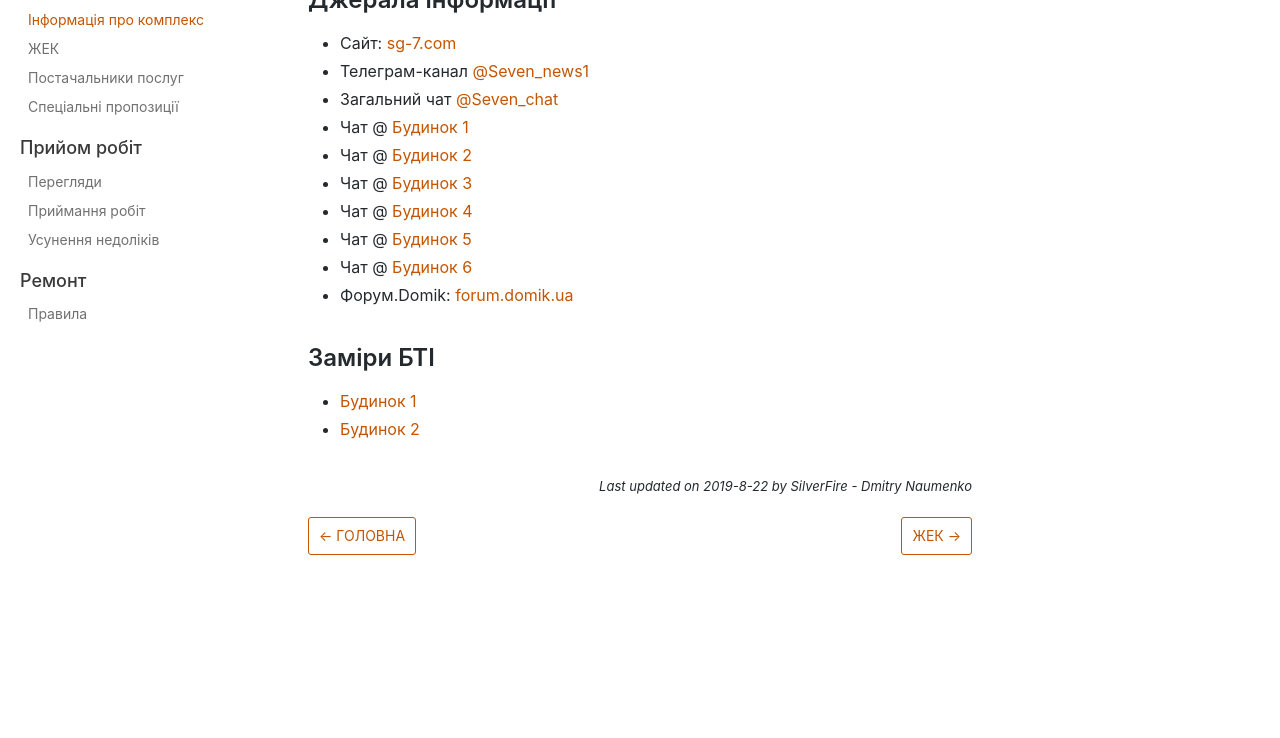
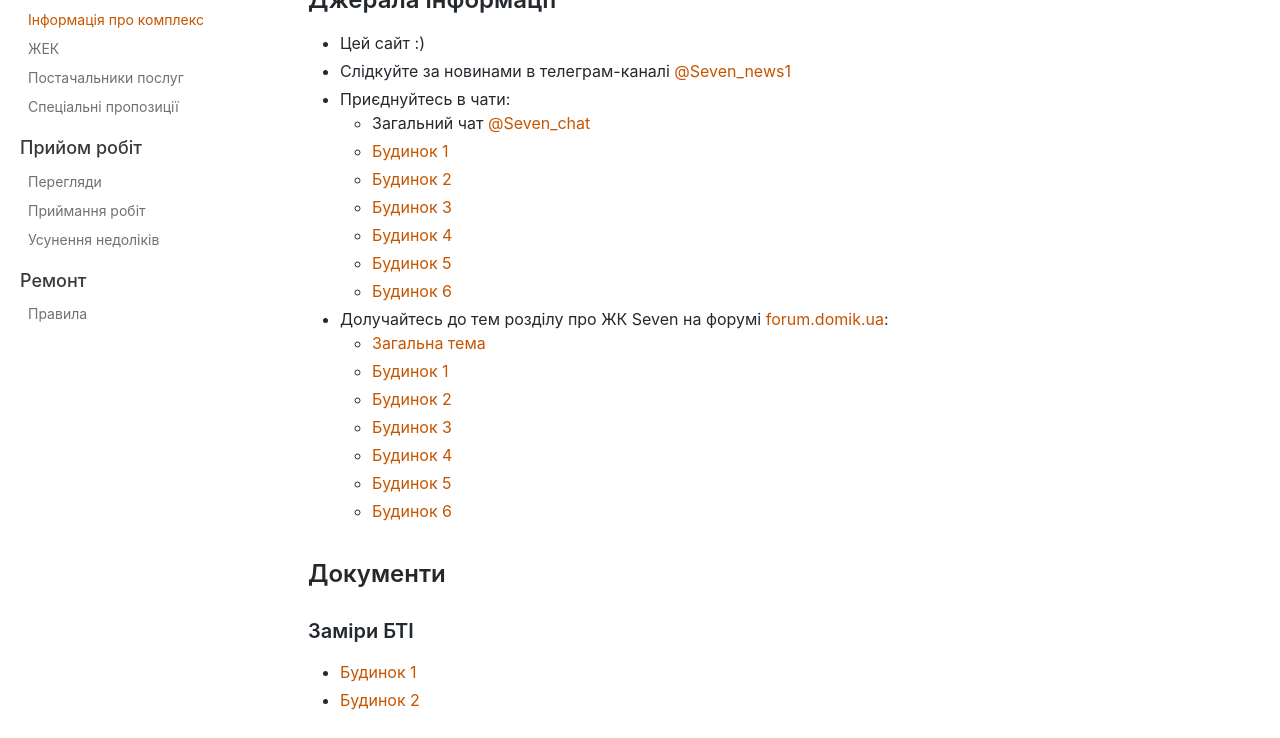
Before and after one commit to SilverFire/7-info, a plain HTML site: page docs/complex/index.html in a window 1280 px wide. Shown: the part 197-935 px from the top of the page. Before the commit the page ends 812 px from the top, so only its background shows below. Drawn offline with nearby package versions, Linux system fonts and the light colour scheme.

Commit message:
Deploy website
Deploy website version based on 2a4f2f2def4556fedfa965b91c9d242478a9106d

```diff
--- a/docs/complex/index.html
+++ b/docs/complex/index.html
@@ -61,20 +61,33 @@
             });
         </script></nav></div><div class="container mainContainer"><div class="wrapper"><div class="post"><header class="postHeader"><a class="edit-page-link button" href="https://github.com/SilverFire/7-info/edit/master/docs/complex/index.md" target="_blank" rel="noreferrer noopener">Edit</a><h1 class="postHeaderTitle">Інформація про комплекс</h1></header><article><div><span><h2><a class="anchor" aria-hidden="true" id="джерала-інформації"></a><a href="#джерала-інформації" aria-hidden="true" class="hash-link"><svg class="hash-link-icon" aria-hidden="true" height="16" version="1.1" viewBox="0 0 16 16" width="16"><path fill-rule="evenodd" d="M4 9h1v1H4c-1.5 0-3-1.69-3-3.5S2.55 3 4 3h4c1.45 0 3 1.69 3 3.5 0 1.41-.91 2.72-2 3.25V8.59c.58-.45 1-1.27 1-2.09C10 5.22 8.98 4 8 4H4c-.98 0-2 1.22-2 2.5S3 9 4 9zm9-3h-1v1h1c1 0 2 1.22 2 2.5S13.98 12 13 12H9c-.98 0-2-1.22-2-2.5 0-.83.42-1.64 1-2.09V6.25c-1.09.53-2 1.84-2 3.25C6 11.31 7.55 13 9 13h4c1.45 0 3-1.69 3-3.5S14.5 6 13 6z"></path></svg></a>Джерала інформації</h2>
 <ul>
-<li>Сайт: <a href="https://sg-7.com">sg-7.com</a></li>
-<li>Телеграм-канал <a href="https://t.me/Seven_news1">@Seven_news1</a></li>
+<li>Цей сайт :)</li>
+<li>Слідкуйте за новинами в телеграм-каналі <a href="https://t.me/Seven_news1">@Seven_news1</a></li>
+<li>Приєднуйтесь в чати:
+<ul>
 <li>Загальний чат <a href="https://t.me/Seven_chat">@Seven_chat</a></li>
-<li>Чат @ <a href="https://t.me/sev1ab">Будинок 1</a></li>
-<li>Чат @ <a href="https://t.me/joinchat/FvthThVbr2z2NkEE11aUCw">Будинок 2</a></li>
-<li>Чат @ <a href="https://t.me/seven3ab">Будинок 3</a></li>
-<li>Чат @ <a href="https://t.me/Seven_4">Будинок 4</a></li>
-<li>Чат @ <a href="https://t.me/joinchat/AAAAAFgloUiHjmnzdX1uEg">Будинок 5</a></li>
-<li>Чат @ <a href="https://t.me/joinchat/Ajk1fhI7RNJoxCeZ5RJ5mA">Будинок 6</a></li>
-<li>Форум.Domik: <a href="http://forum.domik.ua/zhk-seven-dneprovskaya-naberezhnaya-18-stolitsa-group-t30153.html">forum.domik.ua</a></li>
+<li><a href="https://t.me/sev1ab">Будинок 1</a></li>
+<li><a href="https://t.me/joinchat/FvthThVbr2z2NkEE11aUCw">Будинок 2</a></li>
+<li><a href="https://t.me/seven3ab">Будинок 3</a></li>
+<li><a href="https://t.me/Seven_4">Будинок 4</a></li>
+<li><a href="https://t.me/joinchat/AAAAAFgloUiHjmnzdX1uEg">Будинок 5</a></li>
+<li><a href="https://t.me/joinchat/Ajk1fhI7RNJoxCeZ5RJ5mA">Будинок 6</a></li>
+</ul></li>
+<li>Долучайтесь до тем розділу про ЖК Seven на форумі <a href="http://forum.domik.ua/seven-f446.html">forum.domik.ua</a>:
+<ul>
+<li><a href="http://forum.domik.ua/zhk-seven-dneprovskaya-naberezhnaya-18-stolitsa-group-t30153-4800.html">Загальна тема</a></li>
+<li><a href="http://forum.domik.ua/dom-1-zhk-seven-t32089.html">Будинок 1</a></li>
+<li><a href="http://forum.domik.ua/dom-2-zhk-seven-t32090.html">Будинок 2</a></li>
+<li><a href="http://forum.domik.ua/dom-3-zhk-seven-t32091.html">Будинок 3</a></li>
+<li><a href="http://forum.domik.ua/dom-4-zhk-seven-t32092.html">Будинок 4</a></li>
+<li><a href="http://forum.domik.ua/dom-5-zhk-seven-t32093.html">Будинок 5</a></li>
+<li><a href="http://forum.domik.ua/dom-6-zhk-seven-t32094.html">Будинок 6</a></li>
+</ul></li>
 </ul>
-<h2><a class="anchor" aria-hidden="true" id="заміри-бті"></a><a href="#заміри-бті" aria-hidden="true" class="hash-link"><svg class="hash-link-icon" aria-hidden="true" height="16" version="1.1" viewBox="0 0 16 16" width="16"><path fill-rule="evenodd" d="M4 9h1v1H4c-1.5 0-3-1.69-3-3.5S2.55 3 4 3h4c1.45 0 3 1.69 3 3.5 0 1.41-.91 2.72-2 3.25V8.59c.58-.45 1-1.27 1-2.09C10 5.22 8.98 4 8 4H4c-.98 0-2 1.22-2 2.5S3 9 4 9zm9-3h-1v1h1c1 0 2 1.22 2 2.5S13.98 12 13 12H9c-.98 0-2-1.22-2-2.5 0-.83.42-1.64 1-2.09V6.25c-1.09.53-2 1.84-2 3.25C6 11.31 7.55 13 9 13h4c1.45 0 3-1.69 3-3.5S14.5 6 13 6z"></path></svg></a>Заміри БТІ</h2>
+<h2><a class="anchor" aria-hidden="true" id="документи"></a><a href="#документи" aria-hidden="true" class="hash-link"><svg class="hash-link-icon" aria-hidden="true" height="16" version="1.1" viewBox="0 0 16 16" width="16"><path fill-rule="evenodd" d="M4 9h1v1H4c-1.5 0-3-1.69-3-3.5S2.55 3 4 3h4c1.45 0 3 1.69 3 3.5 0 1.41-.91 2.72-2 3.25V8.59c.58-.45 1-1.27 1-2.09C10 5.22 8.98 4 8 4H4c-.98 0-2 1.22-2 2.5S3 9 4 9zm9-3h-1v1h1c1 0 2 1.22 2 2.5S13.98 12 13 12H9c-.98 0-2-1.22-2-2.5 0-.83.42-1.64 1-2.09V6.25c-1.09.53-2 1.84-2 3.25C6 11.31 7.55 13 9 13h4c1.45 0 3-1.69 3-3.5S14.5 6 13 6z"></path></svg></a>Документи</h2>
+<h3><a class="anchor" aria-hidden="true" id="заміри-бті"></a><a href="#заміри-бті" aria-hidden="true" class="hash-link"><svg class="hash-link-icon" aria-hidden="true" height="16" version="1.1" viewBox="0 0 16 16" width="16"><path fill-rule="evenodd" d="M4 9h1v1H4c-1.5 0-3-1.69-3-3.5S2.55 3 4 3h4c1.45 0 3 1.69 3 3.5 0 1.41-.91 2.72-2 3.25V8.59c.58-.45 1-1.27 1-2.09C10 5.22 8.98 4 8 4H4c-.98 0-2 1.22-2 2.5S3 9 4 9zm9-3h-1v1h1c1 0 2 1.22 2 2.5S13.98 12 13 12H9c-.98 0-2-1.22-2-2.5 0-.83.42-1.64 1-2.09V6.25c-1.09.53-2 1.84-2 3.25C6 11.31 7.55 13 9 13h4c1.45 0 3-1.69 3-3.5S14.5 6 13 6z"></path></svg></a>Заміри БТІ</h3>
 <ul>
 <li><a href="https://sg-7.com/public/files/docs/bti/dom-1_bti.pdf">Будинок 1</a></li>
 <li><a href="https://sg-7.com/public/files/docs/bti/dom-2_bti.pdf">Будинок 2</a></li>
 </ul>
-</span></div></article></div><div class="docLastUpdate"><em>Last updated on 2019-8-22 by SilverFire - Dmitry Naumenko</em></div><div class="docs-prevnext"><a class="docs-prev button" href="/docs/index"><span class="arrow-prev">← </span><span>Головна</span></a><a class="docs-next button" href="/docs/complex/management"><span>ЖЕК</span><span class="arrow-next"> →</span></a></div></div></div><nav class="onPageNav"><ul class="toc-headings"><li><a href="#джерала-інформації">Джерала інформації</a></li><li><a href="#заміри-бті">Заміри БТІ</a></li></ul></nav></div></div></body></html>
+</span></div></article></div><div class="docLastUpdate"><em>Last updated on 2019-8-25 by Dmytro Naumenko</em></div><div class="docs-prevnext"><a class="docs-prev button" href="/docs/index"><span class="arrow-prev">← </span><span>Головна</span></a><a class="docs-next button" href="/docs/complex/management"><span>ЖЕК</span><span class="arrow-next"> →</span></a></div></div></div><nav class="onPageNav"><ul class="toc-headings"><li><a href="#джерала-інформації">Джерала інформації</a></li><li><a href="#документи">Документи</a><ul class="toc-headings"><li><a href="#заміри-бті">Заміри БТІ</a></li></ul></li></ul></nav></div></div></body></html>
```
